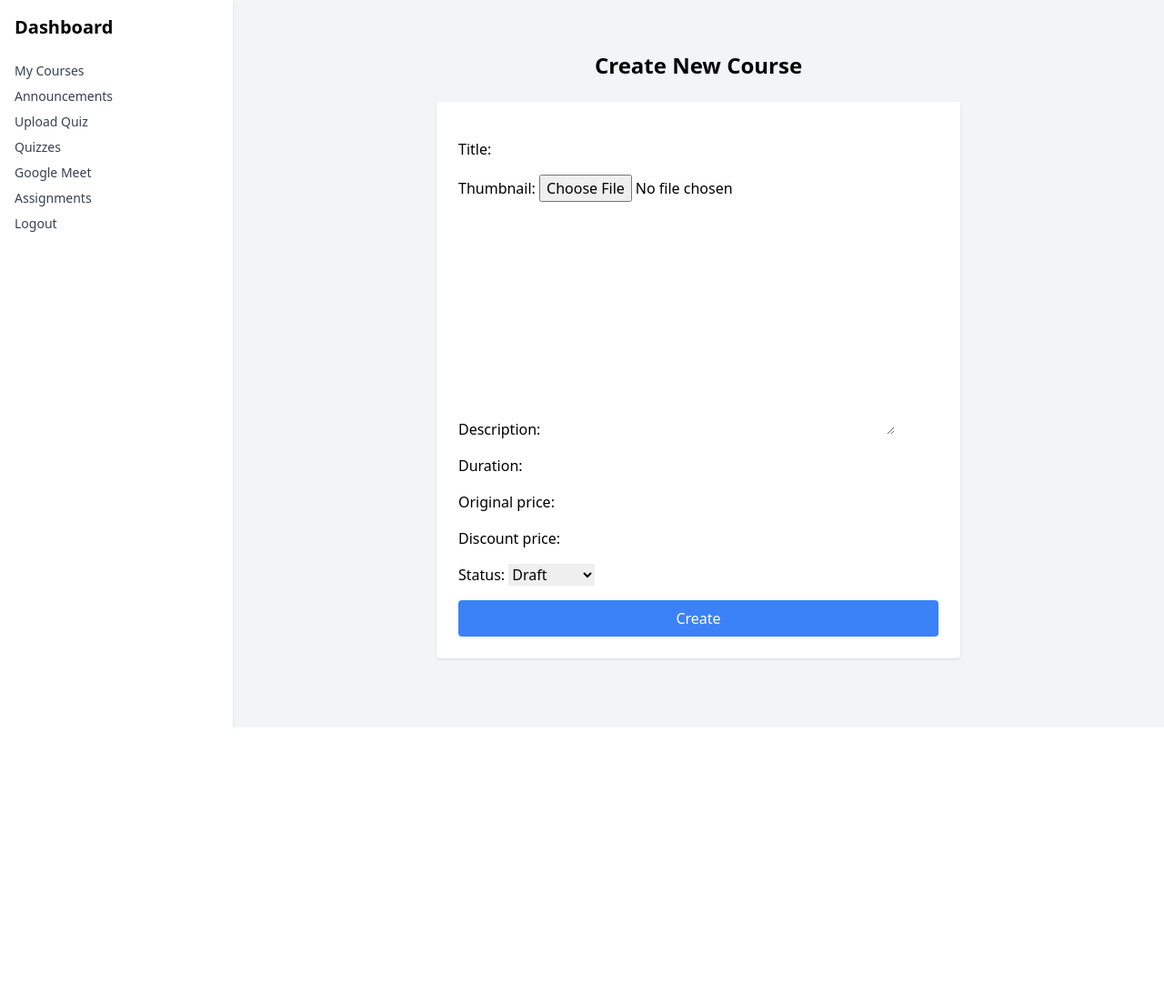
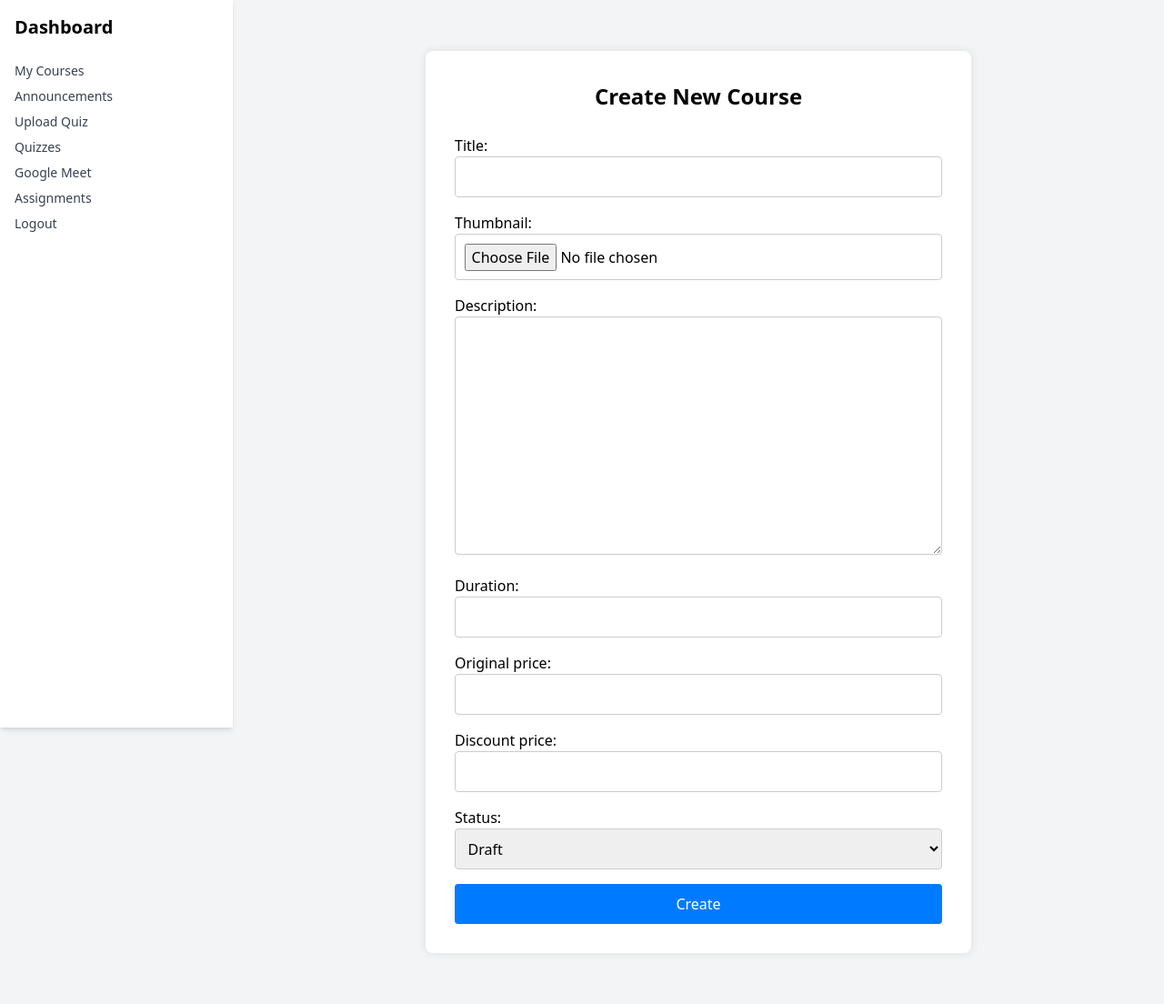
Before and after one commit to Krishna31m/LMS, a Django app: page /teacher/create-course/ in a window 1280 px wide. Shown: the whole page at 91% size. Before the commit the page ends 800 px from the top, so only its background shows below. Run offline with Django 5.2, Linux system fonts and the light colour scheme; a user stored in the database is signed in; some libraries are stand-ins or nearby versions.

Commit message:
create_course.html

```diff
--- a/lms/templates/lms/create_course.html
+++ b/lms/templates/lms/create_course.html
@@ -2,15 +2,62 @@
 {% block title %}Create Course{% endblock %}
 
 {% block content %}
-<div class="max-w-xl mx-auto mt-8">
-  <h2 class="text-2xl font-bold mb-6 text-center">Create New Course</h2>
+<style>
+  .container {
+    max-width: 600px;
+    margin: 2rem auto;
+    padding: 2rem;
+    background: #fff;
+    border-radius: 8px;
+    box-shadow: 0 0 10px rgba(0, 0, 0, 0.1);
+  }
 
-  <form method="post" enctype="multipart/form-data" class="space-y-4 bg-white p-6 rounded shadow">
+  h2.title {
+    font-size: 24px;
+    font-weight: bold;
+    margin-bottom: 1.5rem;
+    text-align: center;
+  }
+
+  form {
+    display: flex;
+    flex-direction: column;
+    gap: 1rem;
+  }
+
+  form p {
+    margin: 0;
+  }
+
+  input, textarea, select {
+    width: 100%;
+    padding: 0.6rem;
+    border: 1px solid #ccc;
+    border-radius: 4px;
+  }
+
+  button.submit-btn {
+    width: 100%;
+    padding: 0.6rem;
+    background-color: #007bff;
+    color: #fff;
+    border: none;
+    border-radius: 4px;
+    cursor: pointer;
+  }
+
+  button.submit-btn:hover {
+    background-color: #0056b3;
+  }
+</style>
+
+<div class="container">
+  <h2 class="title">Create New Course</h2>
+
+  <form method="post" enctype="multipart/form-data">
       {% csrf_token %}
       {{ form.as_p }}
-      <button type="submit" class="w-full bg-blue-500 text-white px-4 py-2 rounded hover:bg-blue-600">
-          Create
-      </button>
+      <button type="submit" class="submit-btn">Create</button>
   </form>
 </div>
 {% endblock %}
```
